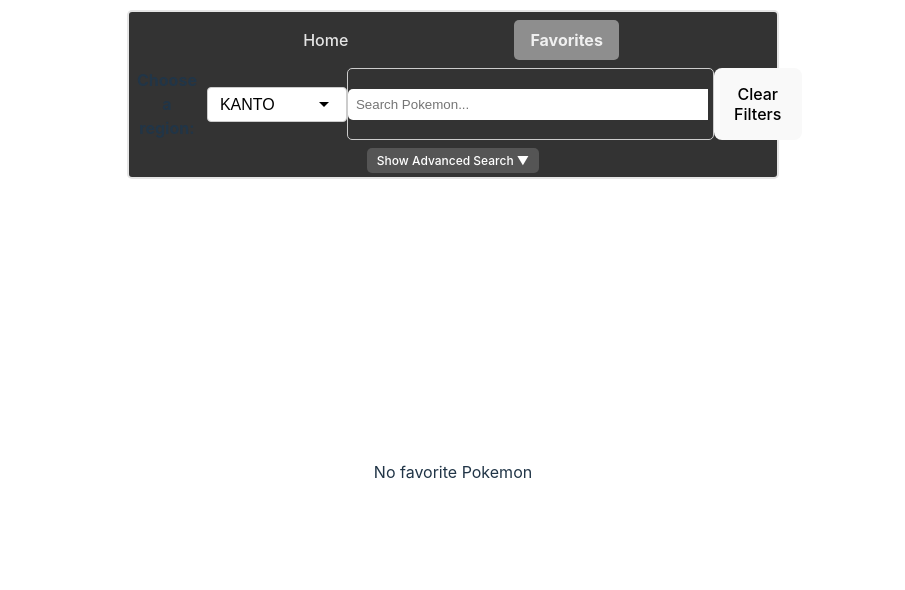
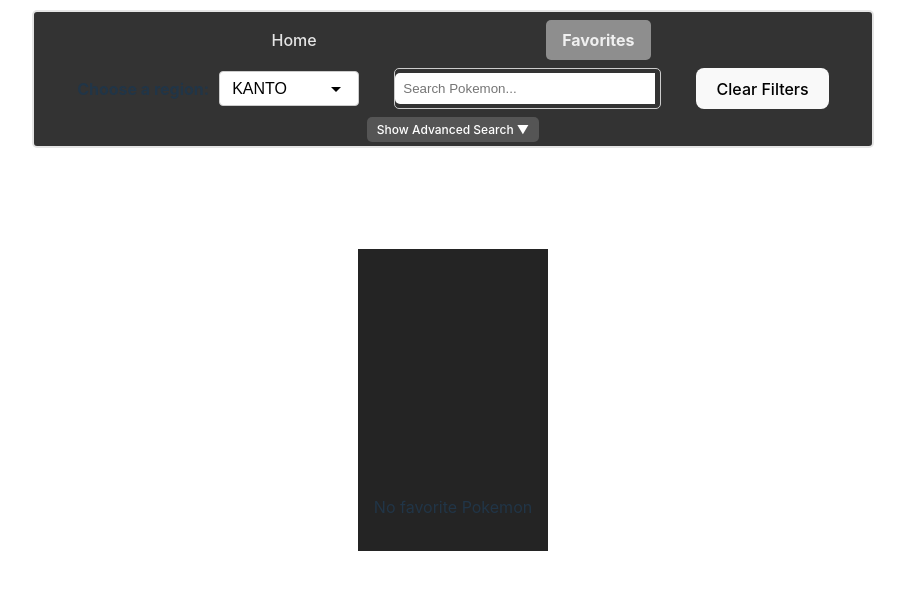
Before and after one commit to drohack/pokedex, a React (Vite) app: page /pokedex/favorites in a window 1280 px wide. Shown: the top 590 px of the page, without its empty margins (187-1092 px from the left). Built offline with nearby package versions, Linux system fonts and the light colour scheme.

Commit message:
Adjust css to better fit all PCs

```diff
--- a/src/App.css
+++ b/src/App.css
@@ -3,7 +3,8 @@
   margin: 0 auto;
   padding: 1rem;
   text-align: center;
-  padding-top: 80px;  /* Add padding equal to or greater than navbar height */
+  padding-top: 150px;  /* Add padding equal to or greater than navbar height */
+  background-color: #242424;
 }
 
 .logo {
--- a/src/components/NavBar/NavBar.jsx
+++ b/src/components/NavBar/NavBar.jsx
@@ -40,8 +40,8 @@
 
   return (
     <>
-      <nav className={styles.nav}>
-        <div className={styles.navDiv}>
+      <nav id="nav" className={styles.nav}>
+        <div id="navDiv" className={styles.navDiv}>
           <NavLink
             to="/"
             onClick={() => window.scrollTo(0, 0)}
--- a/src/components/NavBar/NavBar.module.css
+++ b/src/components/NavBar/NavBar.module.css
@@ -4,6 +4,7 @@
   left: 50%; /* Move it to the center */
   transform: translateX(-50%); /* Offset the left margin to perfectly center it */
   width: 50%; /* Adjust width if needed, or leave it auto */
+  min-width: 830px;
   background-color: #333; /* Background color */
   display: flex;
   flex-direction: column; /* Stack the divs vertically */
--- a/src/components/PokemonList/PokemonList.module.css
+++ b/src/components/PokemonList/PokemonList.module.css
@@ -4,7 +4,7 @@
   grid-template-columns: repeat(9, 1fr); /* Default 3 columns */
   gap: 20px;
   padding: 20px;
-  width: 90%;
+  width: 97%;
   margin: 0 auto;
 }
 
--- a/src/components/SearchTerm/SearchTerm.module.css
+++ b/src/components/SearchTerm/SearchTerm.module.css
@@ -5,7 +5,7 @@
   border: 1px solid #ccc;
   border-radius: 5px;
   padding-right: 5px;
-  min-width: 360px; /* Set a minimum width */
+  min-width: 260px; /* Set a minimum width */
 }
 
 .searchInput {
--- a/src/features/pokemon/Pokemon.jsx
+++ b/src/features/pokemon/Pokemon.jsx
@@ -49,7 +49,7 @@
       </div>
 
       <div className={styles.favDiv}>
-        {isFavorite ? <FaHeart fill="red" /> : <FaRegHeart />}
+        {isFavorite ? <FaHeart color="red" /> : <FaRegHeart color="white"/>}
       </div>
     </div>
   );
--- a/src/pages/home/home.module.css
+++ b/src/pages/home/home.module.css
@@ -3,5 +3,4 @@
     display: flex;
     flex-direction: column;
     align-items: center; /* Center horizontally */
-    margin-top: 60px;
 }
```
